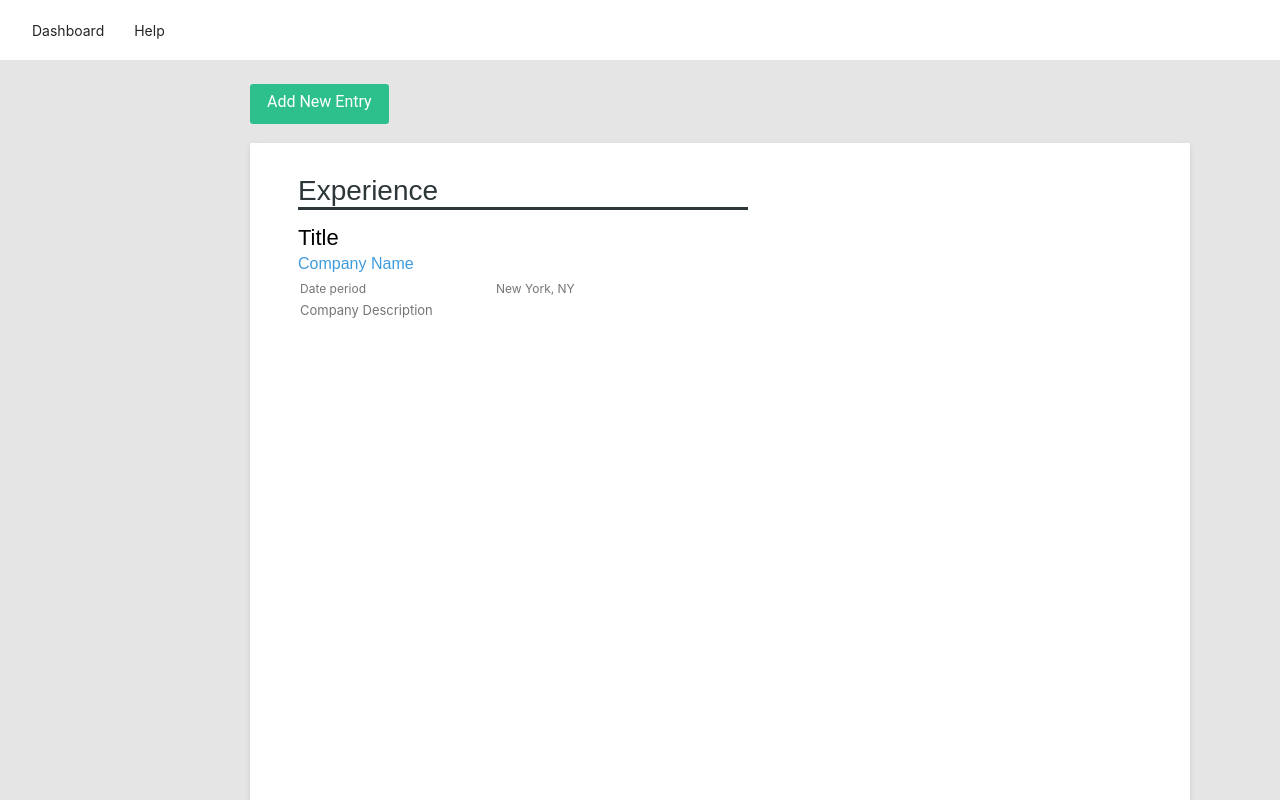
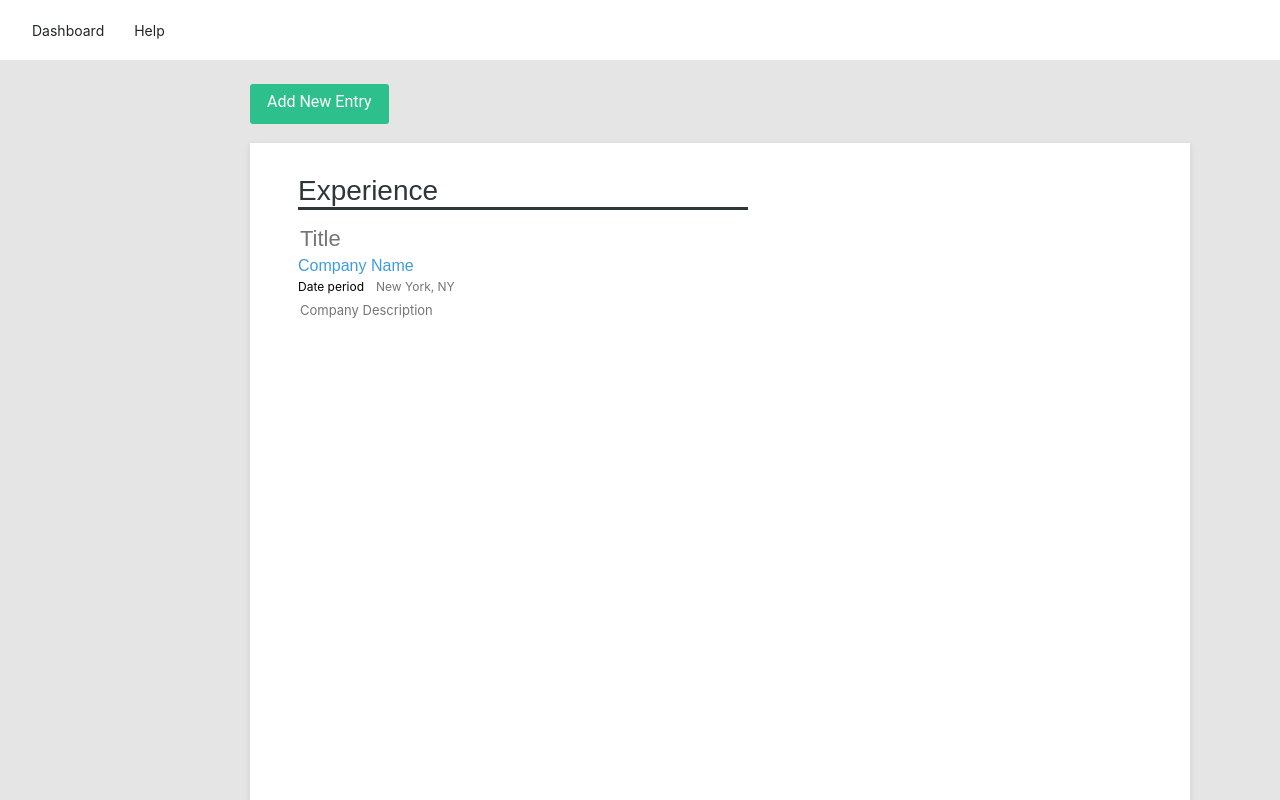
Before and after one commit to hristokarchev25/ResumeBuilder, a React (Create React App) app: page / in a window 1280 px wide. Shown: the top 800 px of the page. Built offline with nearby package versions, Linux system fonts and the light colour scheme.

Commit message:
clean/unnecessary code

```diff
--- a/src/components/Dashboard/Dashboard.css
+++ b/src/components/Dashboard/Dashboard.css
@@ -14,7 +14,6 @@
     background-color: #23976f;
 }
 
-
 .page {
     margin-bottom: 50px;
     position: absolute;
@@ -26,7 +25,6 @@
     background: #FFFFFF;
     box-shadow: 0px 2px 6px rgba(0, 0, 0, 0.1);
 }
-
 
 .experience_wrapper {
     margin-top: 32px;
@@ -54,17 +52,13 @@
     margin-top: 15px;
     margin-bottom: 4px;
     outline: none;
-}
-
-.title:empty:not(:focus):before {
-    content: attr(data-text);
+    border: none;
 }
 
 .company_name {
     font-family: 'Rubik', sans-serif;
     color: #3F9CDC;
     font-size: 16px;
-    margin-bottom: 4px;
     outline: none;
 }
 
@@ -79,33 +73,28 @@
     outline: none;
 }
 
-/* .date_city>span {
+.date_city > span {
+    font-family: 'Inter', sans-serif;
+    font-size: 12px;
     margin-right: 10px;
     outline: none;
-} */
-
+}
 
 .spanOne:empty:not(:focus):before {
     content: attr(data-text);
 }
 
-.spanTwo:empty:not(:focus):before {
-    content: attr(data-text);
+.description {
+    margin-top: 4px;
 }
 
 .description > input{
     font-family: 'Inter', sans-serif;
     font-size: 13px;
-    margin-top: 4px;
     outline: none;
     border: none;
     cursor: pointer;
 }
-
-.description:empty:not(:focus):before {
-    content: attr(data-text);
-}
-
 
 .bubble_wrapper {
     position: absolute;
@@ -172,5 +161,3 @@
     border: 1px solid #BDBDBD;
     border-radius: 3px;
 }
-
-.hidden { visibility: hidden; }
--- a/src/components/Dashboard/Dashboard.js
+++ b/src/components/Dashboard/Dashboard.js
@@ -23,16 +23,13 @@ export default function Dashboard() {
 
     const descriptionHandler = (e) => {
         e.preventDefault();
-        console.log(description.substr(0, 20));
-        //let result = description.substr(0, 20);
 
-        if (description.includes("many") || description.includes("a lot")) {
+        if (description.toLowerCase().includes("many") || description.toLowerCase().includes("a lot")) {
             document.getElementById("bubble").style.visibility = "visible";
             document.getElementById("description_input").style.background = "rgba(235, 87, 87, 0.66)";
-            ///result.style.background = "rgba(235, 87, 87, 0.66)";
         } else {
             document.getElementById("bubble").style.visibility = "hidden";
-            document.getElementById("description_input").style.background = "#FFFFFF"
+            document.getElementById("description_input").style.background = "#FFFFFF";
         }
     }
 
@@ -46,13 +43,13 @@ export default function Dashboard() {
 
     const checkHandler = () => {
         document.getElementById("bubble").style.display = "none";
+        document.getElementById("description_input").style.background = "none";
     }
 
 
     return (
         <>
             {experienceList.length < 7 && (<div className="add_button" onClick={handleExperienceAdd}>Add New Entry</div>)}
-
 
             <div className="page">
 
@@ -66,15 +63,13 @@ export default function Dashboard() {
                                     <span onClick={() => handleExperienceRemove(index)}>X</span>
                                 )}
                             </div>
-                            <div className="title" contentEditable="true" data-text="Title"></div>
+                            <input className="title" type="text" placeholder='Title' />
                             <div className="company_name" contentEditable="true" data-text="Company Name"></div>
                             <div className="date_city">
-                                {/* <span className="spanOne" contentEditable="true" data-text="Date period"></span>
-                            <span className='spanTwo' contentEditable="true" data-text="New York, NY"></span> */}
-                                <input type="text" placeholder='Date period' />
+                                <span className="spanOne" contentEditable="true" data-text="Date period"></span>
                                 <input type="text" placeholder='New York, NY' />
                             </div>
-                            <div className="description" /* contentEditable="true" data-text="Company Description" value={description} onChange={(e) => { setDescription(e.target.value) }} */>
+                            <div className="description">
                                 <input id='description_input' placeholder='Company Description' value={description} onChange={(e) => { setDescription(e.target.value) }}
                                     onBlur={descriptionHandler}
                                     onMouseOver={descriptionHoverHandler}
```
